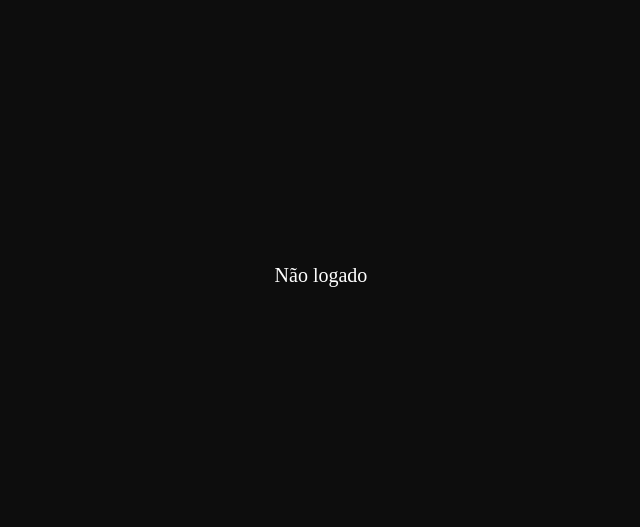
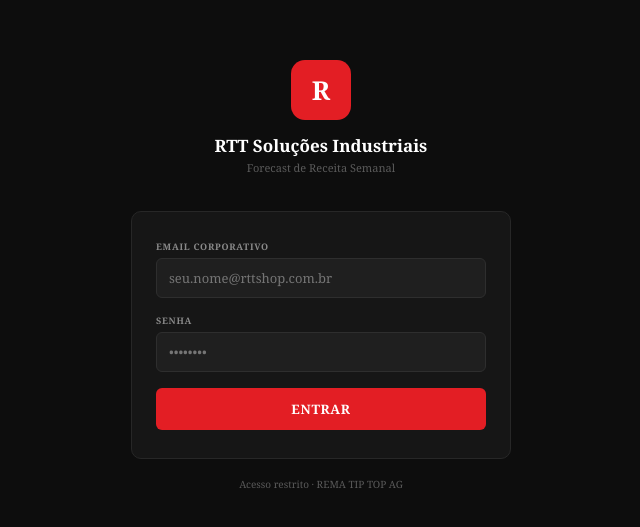
Before and after one commit to Thiegor/forecast-rtt, a React (Create React App) app: page / in a window 1280 px wide. Shown: the part 125-652 px from the top of the page, without its empty margins (319-959 px from the left). Built offline with nearby package versions, Linux system fonts and the light colour scheme.

Commit message:
Update App.js

```diff
--- a/src/App.js
+++ b/src/App.js
@@ -2,17 +2,102 @@ import { useState, useEffect } from 'react'
 import { supabase } from './lib/supabase'
 
 export default function App() {
-  const [status, setStatus] = useState('Carregando...')
+  const [estado, setEstado] = useState('carregando')
+  const [perfil, setPerfil] = useState(null)
+  const [email, setEmail] = useState('')
+  const [senha, setSenha] = useState('')
+  const [erro, setErro] = useState('')
+  const [loginLoading, setLoginLoading] = useState(false)
 
   useEffect(() => {
-    supabase.auth.getSession().then(({ data }) => {
-      setStatus(data.session ? 'Logado: ' + data.session.user.email : 'Não logado')
-    }).catch(e => setStatus('Erro: ' + e.message))
+    supabase.auth.getSession().then(async ({ data: { session } }) => {
+      if (session?.user) {
+        const { data } = await supabase.from('usuarios').select('*').eq('email', session.user.email.toLowerCase()).maybeSingle()
+        setPerfil(data)
+        setEstado(data ? 'logado' : 'sem-perfil')
+      } else {
+        setEstado('login')
+      }
+    })
+
+    const { data: { subscription } } = supabase.auth.onAuthStateChange(async (_event, session) => {
+      if (session?.user) {
+        const { data } = await supabase.from('usuarios').select('*').eq('email', session.user.email.toLowerCase()).maybeSingle()
+        setPerfil(data)
+        setEstado(data ? 'logado' : 'sem-perfil')
+      } else {
+        setPerfil(null)
+        setEstado('login')
+      }
+    })
+
+    return () => subscription.unsubscribe()
   }, [])
 
-  return (
-    <div style={{background:'#0d0d0d', minHeight:'100vh', color:'white', display:'flex', alignItems:'center', justifyContent:'center', fontSize:20}}>
-      {status}
-    </div>
-  )
+  async function handleLogin(e) {
+    e.preventDefault()
+    setErro('')
+    setLoginLoading(true)
+    try {
+      const { error } = await supabase.auth.signInWithPassword({ email, password: senha })
+      if (error) throw error
+    } catch (e) {
+      setErro('Email ou senha inválidos.')
+      setLoginLoading(false)
+    }
+  }
+
+  async function handleLogout() {
+    await supabase.auth.signOut()
+  }
+
+  // Carregando
+  if (estado === 'carregando') {
+    return (
+      <div style={{minHeight:'100vh',background:'#0d0d0d',display:'flex',alignItems:'center',justifyContent:'center',color:'#5a5a5a',fontFamily:'Georgia,serif',fontSize:14}}>
+        Carregando...
+      </div>
+    )
+  }
+
+  // Login
+  if (estado === 'login' || estado === 'sem-perfil') {
+    return (
+      <div style={{minHeight:'100vh',background:'#0d0d0d',display:'flex',alignItems:'center',justifyContent:'center',fontFamily:'Georgia,serif',padding:20}}>
+        <div style={{width:'100%',maxWidth:380}}>
+          <div style={{textAlign:'center',marginBottom:36}}>
+            <div style={{display:'inline-flex',alignItems:'center',justifyContent:'center',width:60,height:60,borderRadius:14,background:'#E31E24',fontSize:26,fontWeight:900,color:'#fff',marginBottom:14}}>R</div>
+            <div style={{fontSize:17,fontWeight:700,color:'#fff'}}>RTT Soluções Industriais</div>
+            <div style={{fontSize:11,color:'#5a5a5a',marginTop:3}}>Forecast de Receita Semanal</div>
+          </div>
+          <div style={{background:'#161616',border:'1px solid #272727',borderRadius:10,padding:'28px 24px'}}>
+            <form onSubmit={handleLogin} style={{display:'flex',flexDirection:'column',gap:16}}>
+              <div>
+                <div style={{fontSize:9,color:'#8a8a8a',marginBottom:5,fontWeight:700,letterSpacing:'0.08em',textTransform:'uppercase'}}>Email corporativo</div>
+                <input type="email" value={email} onChange={e=>setEmail(e.target.value)} placeholder="seu.nome@rttshop.com.br" required
+                  style={{width:'100%',background:'#1f1f1f',border:'1px solid #2e2e2e',borderRadius:6,padding:'10px 12px',color:'#fff',fontSize:13,outline:'none',boxSizing:'border-box',fontFamily:'inherit'}}
+                />
+              </div>
+              <div>
+                <div style={{fontSize:9,color:'#8a8a8a',marginBottom:5,fontWeight:700,letterSpacing:'0.08em',textTransform:'uppercase'}}>Senha</div>
+                <input type="password" value={senha} onChange={e=>setSenha(e.target.value)} placeholder="••••••••" required
+                  style={{width:'100%',background:'#1f1f1f',border:'1px solid #2e2e2e',borderRadius:6,padding:'10px 12px',color:'#fff',fontSize:13,outline:'none',boxSizing:'border-box',fontFamily:'inherit'}}
+                />
+              </div>
+              {erro && <div style={{background:'rgba(227,30,36,0.1)',border:'1px solid rgba(227,30,36,0.3)',color:'#fca5a5',padding:'9px 12px',borderRadius:6,fontSize:12}}>{erro}</div>}
+              {estado === 'sem-perfil' && <div style={{background:'rgba(227,30,36,0.1)',border:'1px solid rgba(227,30,36,0.3)',color:'#fca5a5',padding:'9px 12px',borderRadius:6,fontSize:12}}>Usuário não encontrado na base. Contate o Planejamento e Controle.</div>}
+              <button type="submit" disabled={loginLoading} style={{padding:'12px',background:'#E31E24',border:'none',borderRadius:6,color:'#fff',fontSize:13,fontWeight:700,cursor:'pointer',fontFamily:'inherit',letterSpacing:'0.05em',opacity:loginLoading?0.7:1}}>
+                {loginLoading?'ENTRANDO...':'ENTRAR'}
+              </button>
+            </form>
+          </div>
+          <div style={{textAlign:'center',marginTop:18,fontSize:10,color:'#5a5a5a'}}>Acesso restrito · REMA TIP TOP AG</div>
+        </div>
+      </div>
+    )
+  }
+
+  // App principal — importado dinamicamente para evitar erro #284
+  const ForecastApp = require('./pages/Forecast').default
+  return <ForecastApp perfil={perfil} onLogout={handleLogout} />
 }
```
